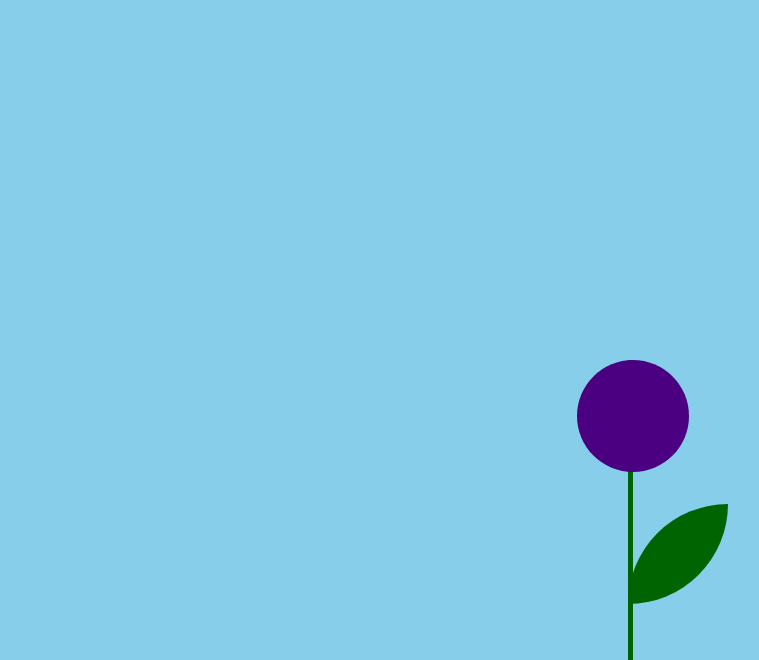
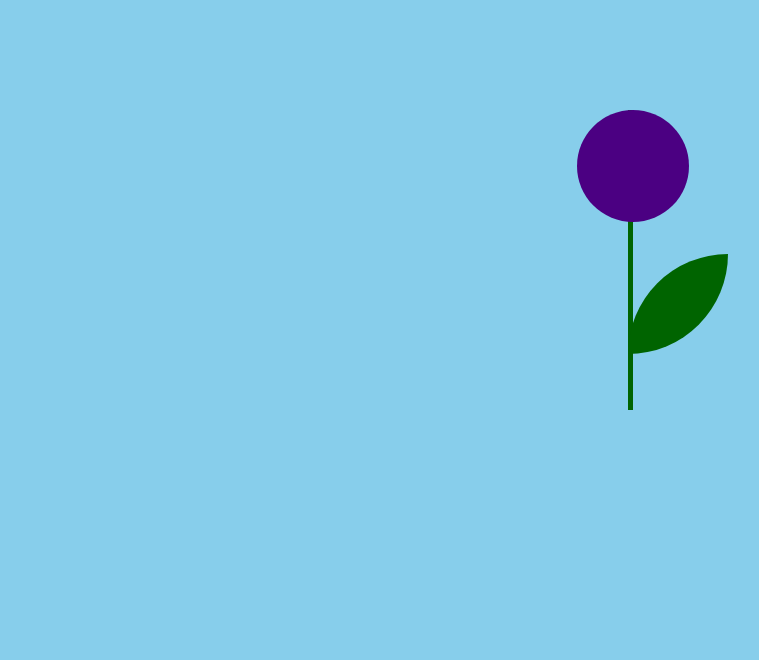
Before and after one commit to Ad0melis/SaSS-atvirukas, a plain HTML site: page index.html in a window 1280 px wide. Shown: the part 261-921 px from the top of the page, without its empty margins (12-771 px from the left). After the commit the page ends 821 px from the top, so only its background shows below. Drawn offline with Linux system fonts and the light colour scheme.

Commit message:
mano žinutė

```diff
--- a/style.scss
+++ b/style.scss
@@ -40,7 +40,7 @@ body{
   }
   .flower{
    position: absolute;
-   top: 600px;
+   top: 350px;
    left: 50%;
 
 
```
Also changed, not shown: style.css.
